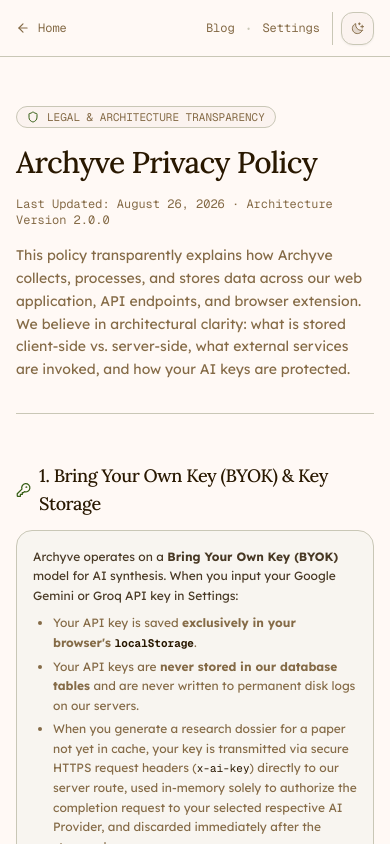
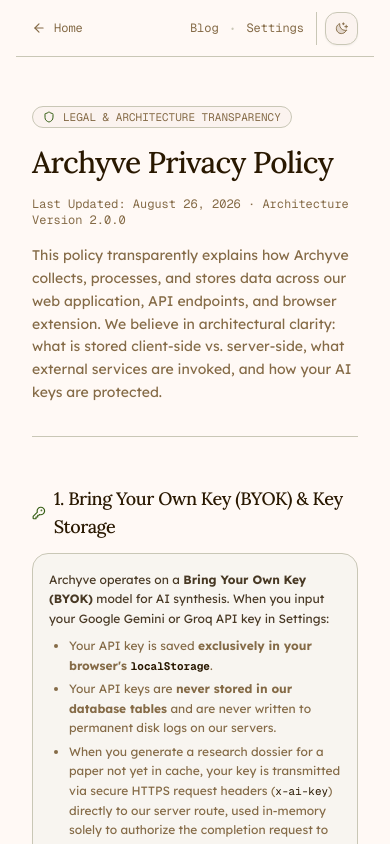
Before and after one commit to hebuildapps/archyve, a Next.js app in the folder apps/web/: page /privacy in a window 390 px wide. Shown: the top 844 px of the page. Built offline with nearby package versions, Linux system fonts and the light colour scheme; no server answers.

Commit message:
fix: minor changes

```diff
--- a/apps/web/app/blog/page.tsx
+++ b/apps/web/app/blog/page.tsx
@@ -11,7 +11,7 @@
   const router = useRouter();
 
   return (
-    <div className="min-h-screen bg-background text-foreground font-sans selection:bg-brand-primary/20">
+    <div className="min-h-screen bg-background text-foreground font-sans pb-10 px-4 sm:px-6 selection:bg-brand-primary/20">
 
       {/* Top Floating Nav */}
       <header className="sticky top-0 z-40 w-full border-b border-border bg-background/80 backdrop-blur-md">
--- a/apps/web/app/page.tsx
+++ b/apps/web/app/page.tsx
@@ -157,7 +157,6 @@
                   <button
                     onClick={handleLogout}
                     className="flex items-center gap-1 font-semibold text-rose-600 hover:text-rose-700 ml-1 transition-colors"
-                    title="Log Out"
                   >
                     <LogOut className="w-3 h-3" />
                     <span>Log Out</span>
@@ -177,7 +176,6 @@
           <button
             onClick={() => router.push('/settings')}
             className="p-2 rounded-xl border border-border bg-card text-muted-foreground hover:text-foreground hover:border-muted-foreground/40 transition-colors shadow-xs group"
-            title="Settings"
             aria-label="Settings"
           >
             <svg width="16" height="16" viewBox="0 0 256 256" className="group-hover:rotate-45 transition-transform duration-200">
--- a/apps/web/app/privacy/page.tsx
+++ b/apps/web/app/privacy/page.tsx
@@ -10,7 +10,7 @@
 export default function PrivacyPolicyPage() {
   const router = useRouter();
   return (
-    <div className="min-h-screen bg-background text-foreground font-sans selection:bg-brand-primary/20">
+    <div className="min-h-screen bg-background text-foreground font-sans pb-10 px-4 sm:px-6 selection:bg-brand-primary/20">
 
       {/* Top Floating Nav */}
       <header className="sticky top-0 z-40 w-full border-b border-border bg-background/80 backdrop-blur-md">
```
